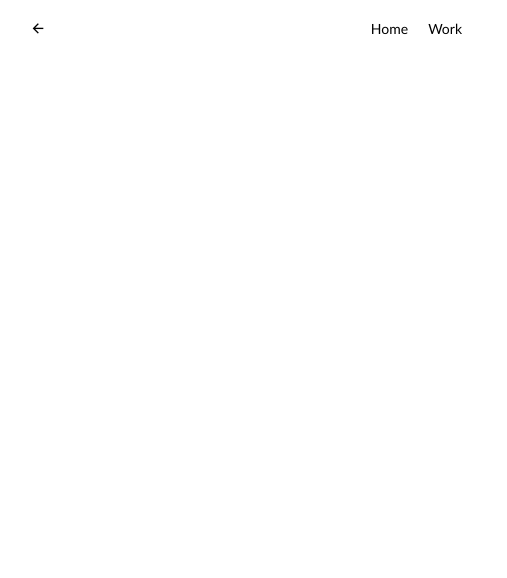
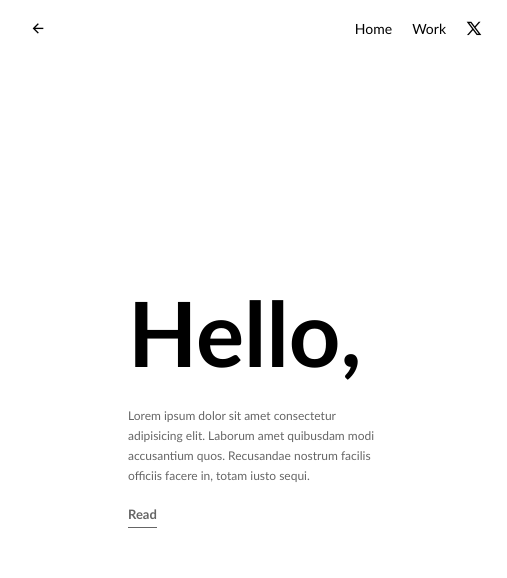
Before and after one commit to rahuldahiyaz/web-layout, a plain HTML site: page index.html in a window 1280 px wide. Shown: the top 578 px of the page, 0-507 px from the left. Drawn offline with nearby package versions, Linux system fonts and the light colour scheme.

Commit message:
index.html

```diff
--- a/index.html
+++ b/index.html
@@ -14,7 +14,13 @@
         <div id="lnavr">
           <a href="">Home</a>
           <a href="">Work</a>
+          <i class="ri-twitter-x-line"></i>
         </div>
+      </div>
+      <div id="textcenter">
+        <h1>Hello,</h1>
+        <p>Lorem ipsum dolor sit amet consectetur adipisicing elit. Laborum amet quibusdam modi accusantium quos. Recusandae nostrum facilis officiis facere in, totam iusto sequi.</p>
+        <a href="#">Read</a>
       </div>
     </div>
     <div id="right">
```
